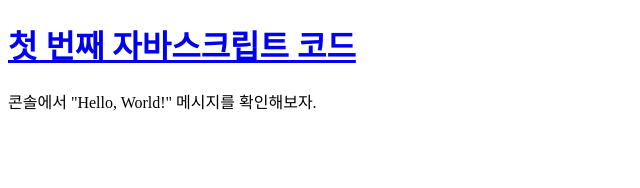
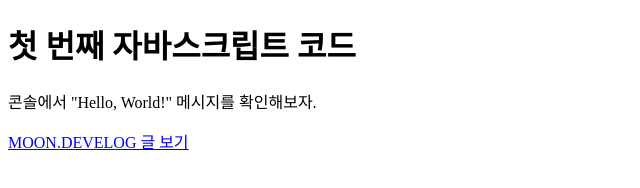
Before and after one commit to Mooneunjun/TIL, a plain HTML site: page basic-syntax/hello-world.html in a window 1280 px wide. Shown: the whole page, without its empty margins (0-640 px from the left). Drawn offline with Linux system fonts and the light colour scheme.

Commit message:
Update hello-world example: add blog link

```diff
--- a/basic-syntax/hello-world.html
+++ b/basic-syntax/hello-world.html
@@ -6,16 +6,16 @@
     <title>My First JavaScript Code</title>
   </head>
   <body>
-    <h1>
+    <h1>첫 번째 자바스크립트 코드</h1>
+    <p>콘솔에서 "Hello, World!" 메시지를 확인해보자.</p>
+    <p>
       <a
         href="https://velog.io/@moon_dev/첫-번째-자바스크립트-코드"
         target="_blank"
       >
-        첫 번째 자바스크립트 코드
+        MOON.DEVELOG 글 보기
       </a>
-    </h1>
-    <p>콘솔에서 "Hello, World!" 메시지를 확인해보자.</p>
-
+    </p>
     <script>
       // 콘솔에 메시지를 출력한다
       console.log("Hello, World!");
```
